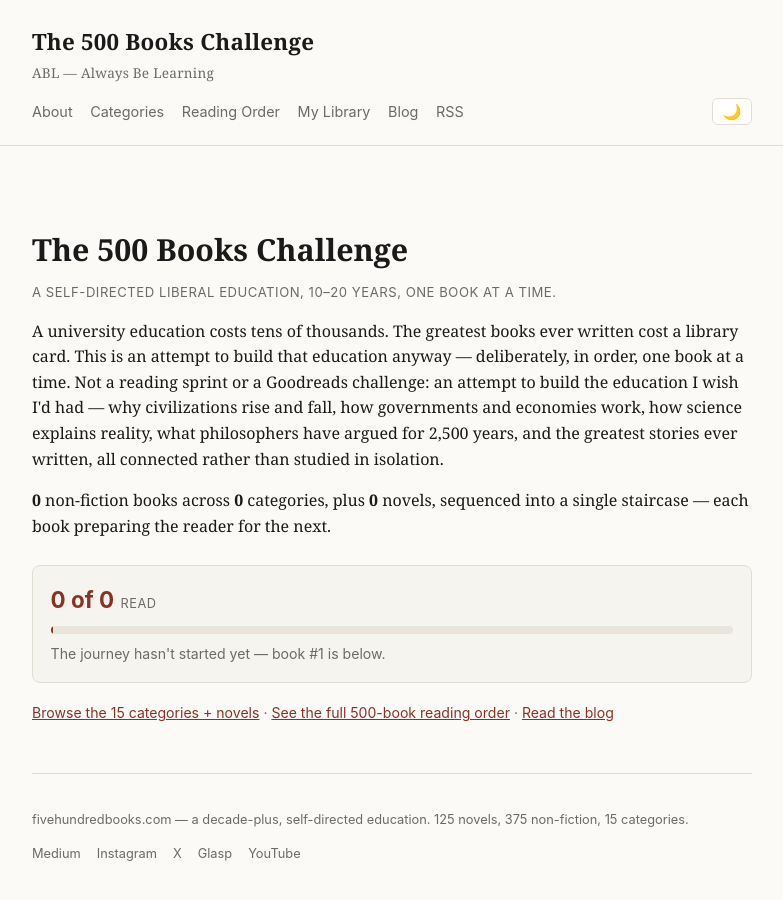
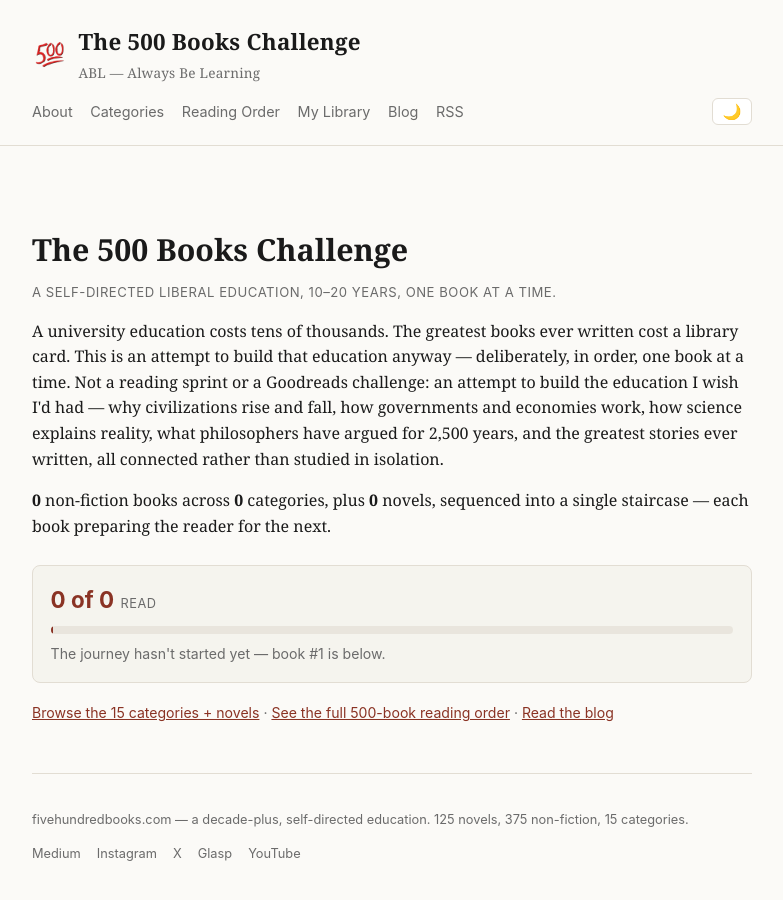
Before and after one commit to fivehundredbooks/fivehundredbooks.github.io, an Astro site in the folder site/: page / in a window 1280 px wide. Shown: the whole page, without its empty margins (248-1031 px from the left). Built offline with nearby package versions, Linux system fonts and the light colour scheme; Astro itself is replaced by a stand-in of ours.

Commit message:
Add favicon and header logo from Jez's GitHub avatar
- Generated a full favicon set (favicon.ico with 16/32/48 embedded,
  standalone 16x16/32x32 PNGs, apple-touch-icon at 180x180,
  android-chrome 192x192/512x512) plus a site.webmanifest, all from the
  avatar Jez uploaded directly (146558607.png, 203x203 RGBA with a
  transparent background) using Pillow/LANCZOS resampling.
- Wired up the icon/manifest/theme-color <link> and <meta> tags in
  Layout.astro, and added an og:image/twitter:image pointing at the
  512px version.
- Added the logo (96px source, displayed at 36px) next to the site title
  in the header on every page.

Build verified clean (2701 pages); confirmed the favicon links, manifest
link, and header <img> all render correctly in the built HTML.

```diff
--- a/site/src/layouts/Layout.astro
+++ b/site/src/layouts/Layout.astro
@@ -33,24 +33,36 @@ const canonicalURL = new URL(Astro.url.pathname, Astro.site);
     <link rel="alternate" type="application/rss+xml" title="500 Books" href="/rss.xml" />
     <title>{pageTitle}</title>
 
+    <link rel="icon" type="image/x-icon" href="/favicon.ico" />
+    <link rel="icon" type="image/png" sizes="32x32" href="/favicon-32x32.png" />
+    <link rel="icon" type="image/png" sizes="16x16" href="/favicon-16x16.png" />
+    <link rel="apple-touch-icon" sizes="180x180" href="/apple-touch-icon.png" />
+    <link rel="manifest" href="/site.webmanifest" />
+    <meta name="theme-color" content="#8a3324" />
+
     <meta property="og:site_name" content="500 Books" />
     <meta property="og:title" content={pageTitle} />
     <meta property="og:description" content={description} />
     <meta property="og:type" content="website" />
     <meta property="og:url" content={canonicalURL} />
+    <meta property="og:image" content={new URL('/android-chrome-512x512.png', Astro.site)} />
 
     <meta name="twitter:card" content="summary" />
     <meta name="twitter:title" content={pageTitle} />
     <meta name="twitter:description" content={description} />
     <meta name="twitter:site" content="@5hundredbooks" />
+    <meta name="twitter:image" content={new URL('/android-chrome-512x512.png', Astro.site)} />
     <slot name="head" />
   </head>
   <body>
     <header class="site-header">
       <div class="wrap">
         <a class="site-title" href="/">
-          The 500 Books Challenge
-          <small>ABL — Always Be Learning</small>
+          <img src="/logo.png" width="36" height="36" alt="" class="site-logo" />
+          <span>
+            The 500 Books Challenge
+            <small>ABL — Always Be Learning</small>
+          </span>
         </a>
         <nav class="site-nav">
           <a href="/about/">About</a>
--- a/site/src/styles/global.css
+++ b/site/src/styles/global.css
@@ -54,12 +54,16 @@ header.site-header {
 header.site-header .wrap { padding-bottom: 1.25rem; padding-top: 1.5rem; }
 
 .site-title {
+  display: flex;
+  align-items: center;
+  gap: 0.65rem;
   font-size: 1.4rem;
   font-weight: 700;
   text-decoration: none;
   color: var(--ink);
   letter-spacing: 0.01em;
 }
+.site-logo { flex-shrink: 0; display: block; }
 .site-title small { display: block; font-weight: 400; color: var(--muted); font-size: 0.85rem; margin-top: 0.15rem; }
 
 nav.site-nav { margin-top: 0.9rem; font-family: -apple-system, Helvetica, Arial, sans-serif; font-size: 0.9rem; }
```
Also changed, not shown: site/public/android-chrome-192x192.png (added), site/public/android-chrome-512x512.png (added), site/public/apple-touch-icon.png (added), site/public/favicon-16x16.png (added), site/public/favicon-32x32.png (added), site/public/favicon-48x48.png (added), site/public/favicon.ico (added), site/public/logo.png (added), site/public/site.webmanifest (added).
